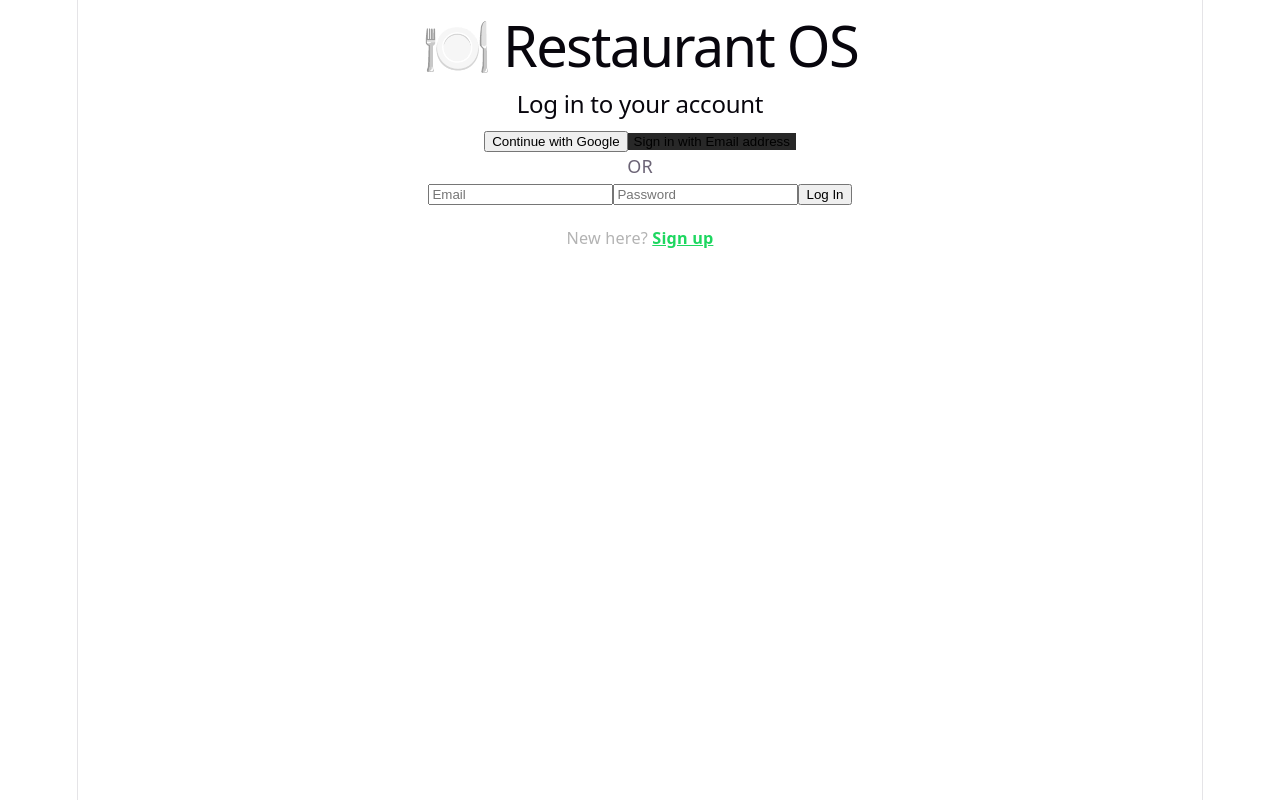
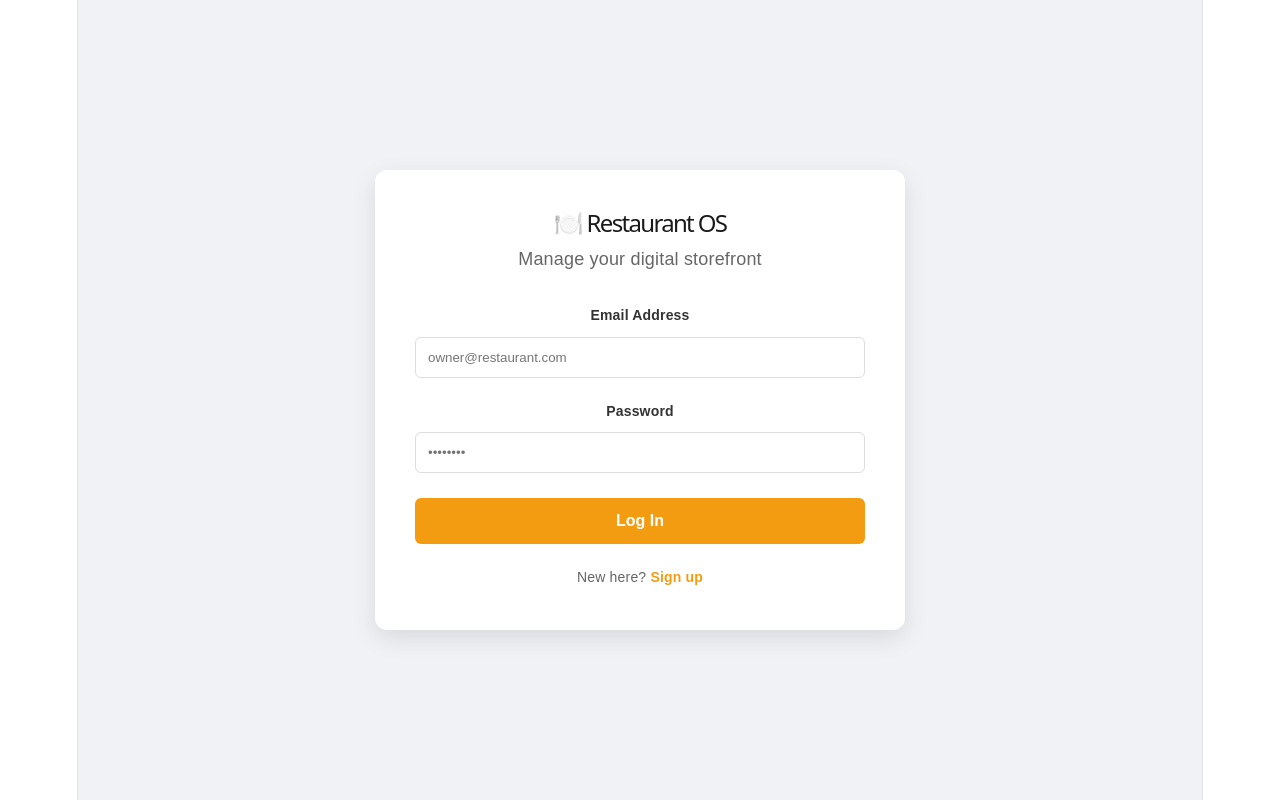
Before and after one commit to orderfrommytable-dot/restaurant-frontend, a React (Vite) app: page / in a window 1280 px wide. Built offline with nearby package versions, Linux system fonts and the light colour scheme.

Commit message:
Database: Fixed duplicate Restaurant model

```diff
--- a/src/components/Login.jsx
+++ b/src/components/Login.jsx
@@ -1,23 +1,34 @@
 import React, { useState } from 'react';
-import './Login.css';
 
 const Login = ({ setToken }) => {
-  const [view, setView] = useState('login'); // 'login', 'register', or 'verify'
+  const [view, setView] = useState('login');
+  const [logoFile, setLogoFile] = useState(null);
+  const [logoPreview, setLogoPreview] = useState(null);
   const [formData, setFormData] = useState({
-    firstName: '',
-    lastName: '',
-    companyName: '', // Matches Schema
-    mobileNo: '',    // Matches Schema
-    email: '',
-    password: '',
-    confirmPassword: '',
-    otp: ''
+    firstName: '', lastName: '', companyName: '', mobileNo: '', email: '', password: '', confirmPassword: '', otp: ''
   });
   const [error, setError] = useState('');
   const [loading, setLoading] = useState(false);
 
   const handleChange = (e) => setFormData({ ...formData, [e.target.name]: e.target.value });
 
+  // --- LOGO UPLOAD HANDLER ---
+  const handleLogoChange = (event) => {
+    const file = event.target.files[0];
+    if (file && file.type.startsWith('image/')) {
+      const reader = new FileReader();
+      reader.onloadend = () => {
+        setLogoFile(file);
+        setLogoPreview(reader.result);
+      };
+      reader.readAsDataURL(file);
+    } else {
+      setLogoFile(null);
+      setLogoPreview(null);
+    }
+  };
+
+  // --- AUTHENTICATION HANDLER ---
   const handleAction = async (e, type) => {
     e.preventDefault();
     setError('');
@@ -25,122 +36,106 @@ const Login = ({ setToken }) => {
 
     let endpoint = type === 'login' ? '/auth/login' : type === 'register' ? '/auth/register' : '/auth/verify';
 
-    // Validation for registration
     if (type === 'register' && formData.password !== formData.confirmPassword) {
       setLoading(false);
       return setError("Passwords do not match");
     }
 
     try {
+      // NOTE: We are only sending text data to Render right now. Logo storage comes next!
       const res = await fetch(`https://restaurant-saas-j7ed.onrender.com${endpoint}`, {
         method: 'POST',
         headers: { 'Content-Type': 'application/json' },
         body: JSON.stringify(formData)
       });
-
       const data = await res.json();
 
       if (data.success) {
-        if (type === 'register') {
-          setView('verify');
-        } else if (type === 'verify' || type === 'login') {
+        if (type === 'register') setView('verify');
+        else if (type === 'verify' || type === 'login') {
           localStorage.setItem('token', data.token);
           setToken(data.token);
         }
       } else {
-        setError(data.message || "Something went wrong");
+        setError(data.message || "Action failed");
       }
     } catch (err) {
-      setError("Server is waking up... please try again in 30 seconds.");
+      setError("Server error. Please try again.");
     } finally {
       setLoading(false);
     }
   };
 
   return (
-    <div className="login-container">
-      <div className="login-box">
-        <h1 className="logo-text">🍽️ Restaurant OS</h1>
+    <div style={{ display: 'flex', justifyContent: 'center', alignItems: 'center', minHeight: '100vh', backgroundColor: '#f0f2f5', fontFamily: 'sans-serif' }}>
+
+      <div style={{ background: 'white', padding: '40px', borderRadius: '12px', boxShadow: '0 8px 24px rgba(0,0,0,0.1)', width: '100%', maxWidth: '450px' }}>
+        <div style={{ textAlign: 'center', marginBottom: '30px' }}>
+            <h1 style={{ color: '#1a1a1a', margin: '0 0 10px 0', fontSize: '24px' }}>🍽️ Restaurant OS</h1>
+            <p style={{ color: '#666', margin: 0 }}>Manage your digital storefront</p>
+        </div>
 
         {/* --- LOGIN VIEW --- */}
         {view === 'login' && (
-          <>
-            <h2>Log in to your account</h2>
-            <button className="social-btn google" type="button">Continue with Google</button>
-            <button className="social-btn email-btn" type="button" onClick={() => document.getElementById('email-input').focus()}>
-              Sign in with Email address
+          <form onSubmit={(e) => handleAction(e, 'login')}>
+            <div style={{ marginBottom: '20px' }}>
+              <label style={{ display: 'block', marginBottom: '8px', fontWeight: 'bold', color: '#333', fontSize: '14px' }}>Email Address</label>
+              <input name="email" type="email" placeholder="owner@restaurant.com" onChange={handleChange} required style={{ width: '100%', padding: '12px', border: '1px solid #ddd', borderRadius: '6px', boxSizing: 'border-box' }} />
+            </div>
+            <div style={{ marginBottom: '25px' }}>
+              <label style={{ display: 'block', marginBottom: '8px', fontWeight: 'bold', color: '#333', fontSize: '14px' }}>Password</label>
+              <input name="password" type="password" placeholder="••••••••" onChange={handleChange} required style={{ width: '100%', padding: '12px', border: '1px solid #ddd', borderRadius: '6px', boxSizing: 'border-box' }} />
+            </div>
+            <button type="submit" disabled={loading} style={{ width: '100%', padding: '14px', backgroundColor: '#f39c12', color: 'white', border: 'none', borderRadius: '6px', fontWeight: 'bold', cursor: 'pointer', fontSize: '16px' }}>
+              {loading ? 'Logging in...' : 'Log In'}
             </button>
-            <div className="divider"><span>OR</span></div>
-            <form onSubmit={(e) => handleAction(e, 'login')}>
-              <input
-                id="email-input"
-                name="email"
-                type="email"
-                placeholder="Email"
-                onChange={handleChange}
-                required
-              />
-              <input
-                name="password"
-                type="password"
-                placeholder="Password"
-                onChange={handleChange}
-                required
-              />
-              <button type="submit" className="login-button" disabled={loading}>
-                {loading ? 'Logging in...' : 'Log In'}
-              </button>
-            </form>
-            <p className="toggle-text">New here? <span onClick={() => setView('register')}>Sign up</span></p>
-          </>
+            <p style={{ textAlign: 'center', marginTop: '20px', color: '#666', fontSize: '14px' }}>New here? <span onClick={() => setView('register')} style={{ color: '#f39c12', cursor: 'pointer', fontWeight: 'bold' }}>Sign up</span></p>
+          </form>
         )}
 
-        {/* --- REGISTER VIEW --- */}
+        {/* --- REGISTER VIEW (With Logo Upload) --- */}
         {view === 'register' && (
-          <>
-            <h2>Create your Admin Account</h2>
-            <form onSubmit={(e) => handleAction(e, 'register')} className="register-form">
-              <div className="input-row">
-                <input name="firstName" placeholder="First Name" onChange={handleChange} required />
-                <input name="lastName" placeholder="Last Name" onChange={handleChange} required />
-              </div>
-              <input name="companyName" placeholder="Company Name" onChange={handleChange} required />
-              <input name="mobileNo" placeholder="Mobile No." onChange={handleChange} required />
-              <input name="email" type="email" placeholder="Email" onChange={handleChange} required />
-              <input name="password" type="password" placeholder="Password" onChange={handleChange} required />
-              <input name="confirmPassword" type="password" placeholder="Confirm Password" onChange={handleChange} required />
-              <button type="submit" className="login-button" disabled={loading}>
-                {loading ? 'Creating Account...' : 'Register'}
-              </button>
-            </form>
-            <p className="toggle-text">Already have an account? <span onClick={() => setView('login')}>Log in</span></p>
-          </>
+          <form onSubmit={(e) => handleAction(e, 'register')}>
+
+            {/* Logo Upload Box */}
+            <div style={{ marginBottom: '20px', padding: '15px', border: '2px dashed #ddd', borderRadius: '8px', textAlign: 'center', backgroundColor: '#fafafa' }}>
+                <label style={{ display: 'block', marginBottom: '10px', fontWeight: 'bold', color: '#333' }}>Upload Restaurant Logo</label>
+                <input type="file" accept="image/*" onChange={handleLogoChange} style={{ fontSize: '12px' }} />
+                {logoPreview && (
+                    <img src={logoPreview} alt="Preview" style={{ display: 'block', margin: '10px auto 0', maxWidth: '100px', borderRadius: '8px' }} />
+                )}
+            </div>
+
+            <div style={{ display: 'flex', gap: '10px', marginBottom: '15px' }}>
+              <input name="firstName" placeholder="First Name" onChange={handleChange} required style={{ flex: 1, padding: '10px', border: '1px solid #ddd', borderRadius: '6px' }} />
+              <input name="lastName" placeholder="Last Name" onChange={handleChange} required style={{ flex: 1, padding: '10px', border: '1px solid #ddd', borderRadius: '6px' }} />
+            </div>
+            <input name="companyName" placeholder="Restaurant Name" onChange={handleChange} required style={{ width: '100%', padding: '10px', marginBottom: '15px', border: '1px solid #ddd', borderRadius: '6px', boxSizing: 'border-box' }} />
+            <input name="mobileNo" placeholder="Mobile Number" onChange={handleChange} required style={{ width: '100%', padding: '10px', marginBottom: '15px', border: '1px solid #ddd', borderRadius: '6px', boxSizing: 'border-box' }} />
+            <input name="email" type="email" placeholder="Email Address" onChange={handleChange} required style={{ width: '100%', padding: '10px', marginBottom: '15px', border: '1px solid #ddd', borderRadius: '6px', boxSizing: 'border-box' }} />
+            <input name="password" type="password" placeholder="Create Password" onChange={handleChange} required style={{ width: '100%', padding: '10px', marginBottom: '15px', border: '1px solid #ddd', borderRadius: '6px', boxSizing: 'border-box' }} />
+            <input name="confirmPassword" type="password" placeholder="Confirm Password" onChange={handleChange} required style={{ width: '100%', padding: '10px', marginBottom: '20px', border: '1px solid #ddd', borderRadius: '6px', boxSizing: 'border-box' }} />
+
+            <button type="submit" disabled={loading} style={{ width: '100%', padding: '14px', backgroundColor: '#f39c12', color: 'white', border: 'none', borderRadius: '6px', fontWeight: 'bold', cursor: 'pointer' }}>
+              {loading ? 'Creating...' : 'Create Account'}
+            </button>
+            <p style={{ textAlign: 'center', marginTop: '15px', fontSize: '14px' }}><span onClick={() => setView('login')} style={{ color: '#666', cursor: 'pointer' }}>← Back to login</span></p>
+          </form>
         )}
 
-        {/* --- VERIFY VIEW (OTP) --- */}
+        {/* --- VERIFY VIEW --- */}
         {view === 'verify' && (
-          <>
-            <h2>Verify your Email</h2>
-            <p className="verify-subtext">Enter the 4-digit security code sent to <strong>{formData.email}</strong></p>
-            <form onSubmit={(e) => handleAction(e, 'verify')}>
-              <input
-                name="otp"
-                className="otp-input"
-                maxLength="4"
-                placeholder="0000"
-                onChange={handleChange}
-                autoFocus
-                required
-              />
-              <button type="submit" className="login-button" disabled={loading}>
-                {loading ? 'Verifying...' : 'Verify Account'}
-              </button>
-            </form>
-            <p className="toggle-text" style={{cursor: 'pointer'}} onClick={() => setView('register')}>← Back to registration</p>
-          </>
+          <form onSubmit={(e) => handleAction(e, 'verify')} style={{ textAlign: 'center' }}>
+            <h2>Verify Email</h2>
+            <p style={{ color: '#666', marginBottom: '20px' }}>Enter the 4-digit code sent to {formData.email}</p>
+            <input name="otp" maxLength="4" placeholder="0000" onChange={handleChange} required style={{ width: '120px', fontSize: '24px', letterSpacing: '8px', textAlign: 'center', padding: '10px', border: '2px solid #f39c12', borderRadius: '8px', marginBottom: '20px' }} />
+            <button type="submit" disabled={loading} style={{ width: '100%', padding: '14px', backgroundColor: '#f39c12', color: 'white', border: 'none', borderRadius: '6px', fontWeight: 'bold', cursor: 'pointer' }}>
+              Verify Account
+            </button>
+          </form>
         )}
 
-        {error && <div className="error-badge">{error}</div>}
+        {error && <div style={{ marginTop: '20px', padding: '10px', backgroundColor: '#fee', color: '#c00', borderRadius: '6px', textAlign: 'center', fontSize: '14px' }}>{error}</div>}
       </div>
     </div>
   );
```
